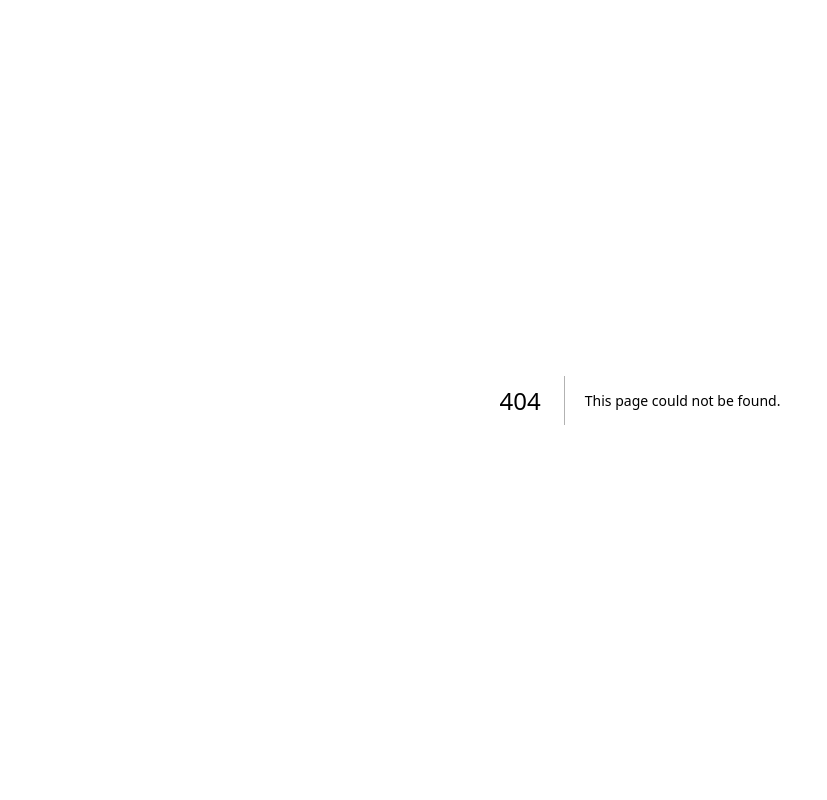
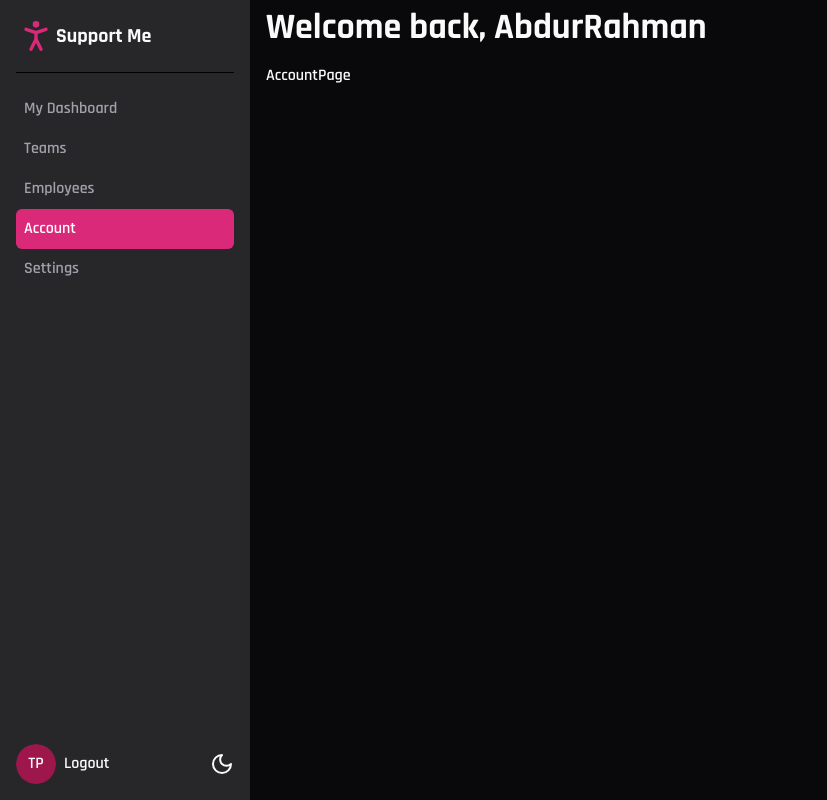
Before and after one commit to arswe/employee-management, a Next.js app: page /dashboard/account in a window 1280 px wide. Before the commit this address had no page. Shown: the whole page, without its empty margins (0-827 px from the left). Built offline with nearby package versions, Linux system fonts and the light colour scheme.

Commit message:
AccountPage

```diff
--- /dev/null
+++ b/app/dashboard/account/page.tsx
@@ -0,0 +1,9 @@
+import React from 'react'
+
+const AccountPage = () => {
+  return (
+    <div>AccountPage</div>
+  )
+}
+
+export default AccountPage
--- a/components/main-menu.tsx
+++ b/components/main-menu.tsx
@@ -14,9 +14,9 @@ const MainMenu = () => {
       <div className='py-4 grow'>
         <MenuItem href='/dashboard'>My Dashboard</MenuItem>
         <MenuItem href='/dashboard/teams'>Teams</MenuItem>
-        <MenuItem href='/dashboard/employees'>employees</MenuItem>
-        <MenuItem href='/dashboard/account'>account</MenuItem>
-        <MenuItem href='/dashboard/settings'>settings</MenuItem>
+        <MenuItem href='/dashboard/employees'>Employees</MenuItem>
+        <MenuItem href='/dashboard/account'>Account</MenuItem>
+        <MenuItem href='/dashboard/settings'>Settings</MenuItem>
       </div>
 
       <div className='flex gap-2 items-center'>
```
